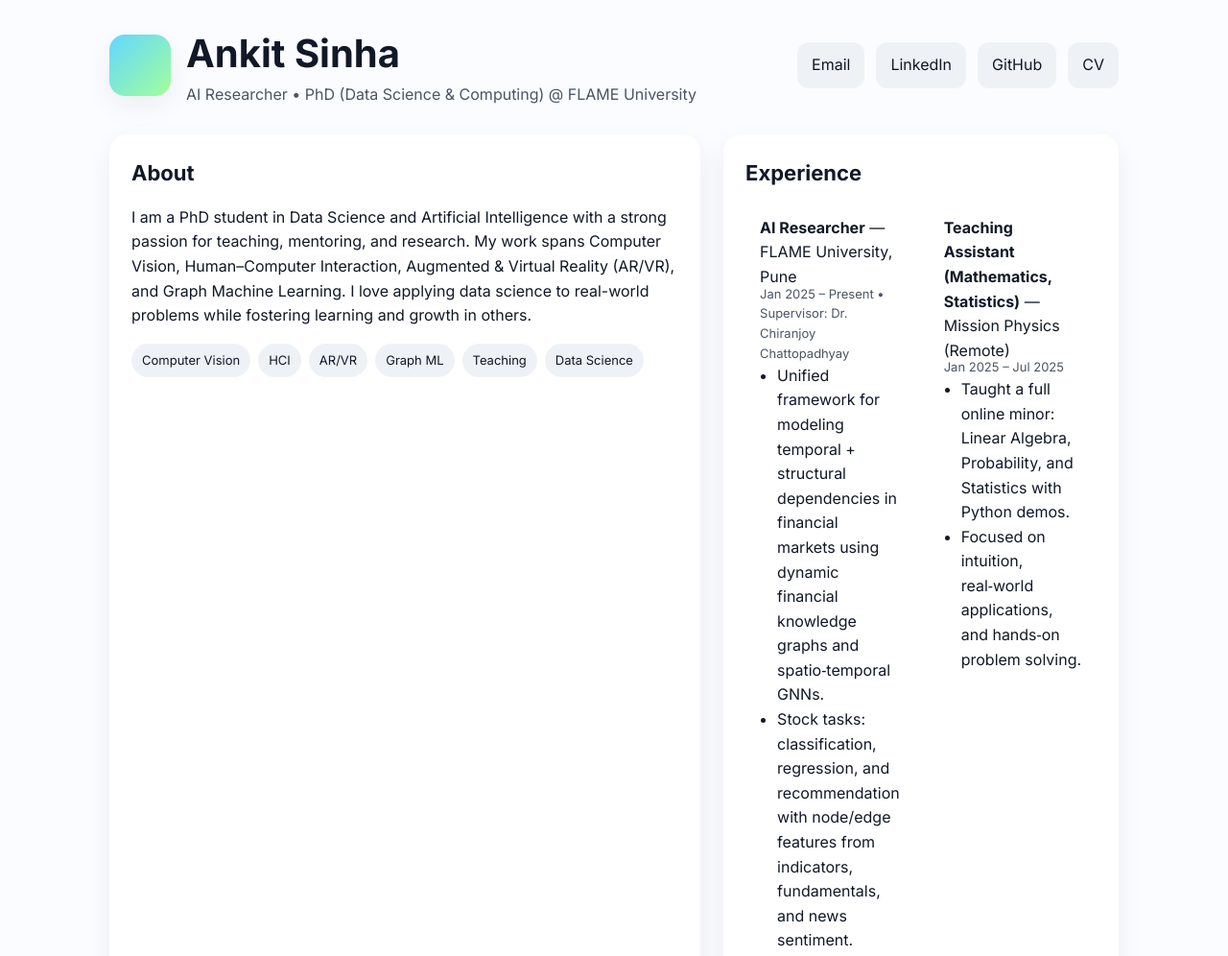
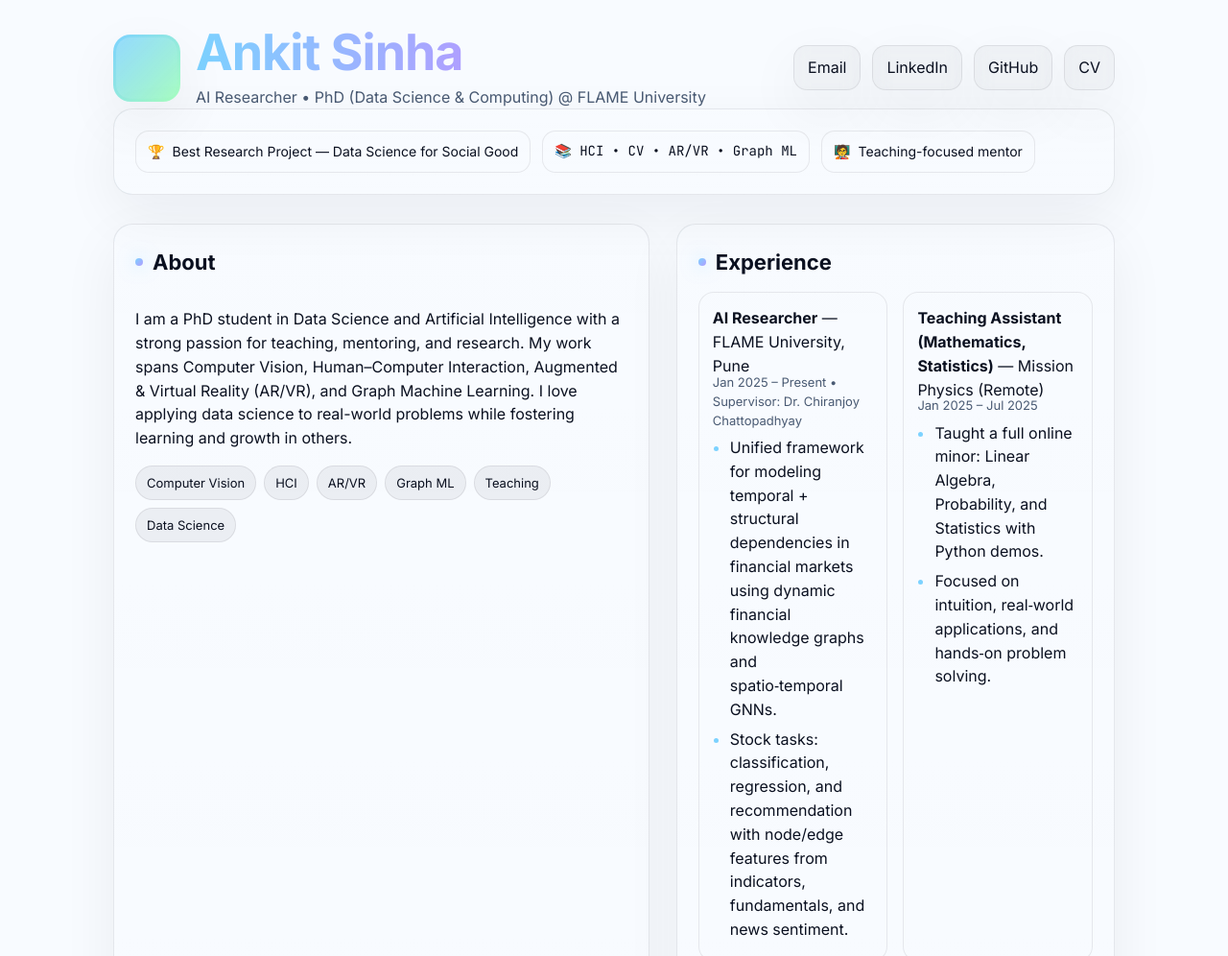
Before and after one commit to ankitpiklu17/ankitpiklu17.github.io, a plain HTML site: page index.html in a window 1280 px wide. Shown: the top 996 px of the page at 96% size. Drawn offline with Linux system fonts and the light colour scheme.

Commit message:
Update index.html

```diff
--- a/index.html
+++ b/index.html
@@ -7,42 +7,105 @@
   <meta name="description" content="Ankit Sinha — PhD student and AI researcher in HCI, Computer Vision, AR/VR, and Graph ML. Teaching-minded, research-driven." />
   <meta name="author" content="Ankit Sinha" />
   <link rel="preconnect" href="https://fonts.gstatic.com" crossorigin>
-  <link href="https://fonts.googleapis.com/css2?family=Inter:wght@300;400;500;600;700;800&display=swap" rel="stylesheet">
+  <link href="https://fonts.googleapis.com/css2?family=Inter:wght@300;400;500;600;700;800&family=JetBrains+Mono:wght@400;600&display=swap" rel="stylesheet">
   <style>
+    /* ===== THEME ===== */
     :root{
-      --bg:#0b0c10; --panel:#111317; --text:#ecf1f3; --muted:#b6c2c9; --brand:#64d6ff; --accent:#a2ff9b;
-      --chip:#1a1f26; --shadow:0 10px 30px rgba(0,0,0,.35);
+      --bg: #070a12;          /* page background */
+      --bg-2: #0b1220;        /* panel background */
+      --glass: rgba(255,255,255,.06);
+      --text: #eaf2ff;
+      --muted: #a6b3c5;
+      --brand: #7cd2ff;       /* cyan */
+      --brand-2: #a8ffbf;     /* green */
+      --accent: #b19dff;      /* violet */
+      --chip: rgba(255,255,255,.08);
+      --border: 1px solid rgba(255,255,255,.08);
+      --shadow: 0 20px 60px rgba(0,0,0,.35);
+      --radius-xl: 20px;
+      --radius-lg: 16px;
     }
     @media (prefers-color-scheme: light){
-      :root{ --bg:#fafcff; --panel:#ffffff; --text:#111827; --muted:#4b5563; --chip:#eef2f7; --shadow:0 10px 30px rgba(2,6,23,.06);}
+      :root{ --bg:#f8fbff; --bg-2:#ffffff; --glass:rgba(2,6,23,.04); --text:#0a1020; --muted:#495a73; --chip:rgba(2,6,23,.05); --border:1px solid rgba(2,6,23,.08); --shadow:0 20px 60px rgba(10,16,32,.06);}
     }
+
     *{box-sizing:border-box}
-    html,body{margin:0;padding:0;background:var(--bg);color:var(--text);font-family:Inter,system-ui,-apple-system,Segoe UI,Roboto,Helvetica,Arial,sans-serif;line-height:1.6}
+    html,body{margin:0;padding:0;background:var(--bg);color:var(--text);font-family:Inter,system-ui,-apple-system,Segoe UI,Roboto,Helvetica,Arial,sans-serif;line-height:1.55}
     a{color:var(--brand);text-decoration:none}
     a:hover{text-decoration:underline}
-    .wrap{max-width:1100px;margin:0 auto;padding:24px}
-    header{display:flex;gap:24px;align-items:center;justify-content:space-between;flex-wrap:wrap}
+
+    /* ===== BACKGROUND EFFECTS ===== */
+    .bg-wrap{position:fixed;inset:0;z-index:-1;overflow:hidden}
+    .gradients{
+      position:absolute;inset:-20% -10% -10% -20%;
+      background:
+        radial-gradient(40% 40% at 10% 10%, rgba(124,210,255,.18), transparent 60%),
+        radial-gradient(35% 35% at 90% 20%, rgba(168,255,191,.14), transparent 60%),
+        radial-gradient(50% 50% at 50% 100%, rgba(177,157,255,.12), transparent 60%);
+      filter: blur(60px);
+      animation: float 28s ease-in-out infinite alternate;
+    }
+    @keyframes float{ 0%{transform:translate3d(0,0,0)} 100%{transform:translate3d(0,-40px,0)} }
+
+    .grid-overlay{
+      position:absolute;inset:0;
+      background-image: linear-gradient(to right, rgba(255,255,255,.06) 1px, transparent 1px), linear-gradient(to bottom, rgba(255,255,255,.06) 1px, transparent 1px);
+      background-size: 40px 40px;
+      mask-image: radial-gradient(ellipse at center, black 40%, transparent 80%);
+      opacity:.18;
+    }
+
+    /* ===== LAYOUT ===== */
+    .wrap{max-width:1100px;margin:0 auto;padding:28px}
+    header{display:flex;gap:22px;align-items:center;justify-content:space-between;flex-wrap:wrap}
+
+    /* ===== BRAND / HERO ===== */
     .brand{display:flex;align-items:center;gap:16px}
-    .avatar{width:64px;height:64px;border-radius:16px;background:linear-gradient(135deg,var(--brand),var(--accent));box-shadow:var(--shadow)}
-    h1{font-size:clamp(28px,4vw,40px);margin:0}
-    .role{color:var(--muted);margin-top:-2px}
+    .avatar{width:70px;height:70px;border-radius:18px;box-shadow:var(--shadow);background:linear-gradient(135deg,var(--brand),var(--brand-2));position:relative}
+    .avatar:after{content:"";position:absolute;inset:3px;border-radius:15px;background:linear-gradient(135deg, rgba(255,255,255,.18), rgba(255,255,255,.02));backdrop-filter: blur(2px)}
+
+    h1{margin:0;font-size:clamp(34px,5vw,52px);line-height:1.05;letter-spacing:-.02em}
+    .gradient-text{background:linear-gradient(92deg,var(--brand),var(--accent) 55%,var(--brand-2));-webkit-background-clip:text;background-clip:text;color:transparent}
+    .role{color:var(--muted);margin-top:6px}
+
     nav{display:flex;gap:12px;flex-wrap:wrap}
-    .btn{display:inline-flex;align-items:center;gap:8px;padding:10px 14px;border-radius:12px;background:var(--chip);color:var(--text);border:1px solid rgba(255,255,255,.08)}
-    .btn:hover{transform:translateY(-1px);transition:transform .15s ease}
-    main{margin-top:28px;display:grid;grid-template-columns:1fr;gap:24px}
-    @media (min-width:980px){ main{grid-template-columns:1.2fr .8fr} }
-    section{background:var(--panel);border:1px solid rgba(255,255,255,.06);border-radius:18px;padding:22px;box-shadow:var(--shadow)}
-    h2{margin:0 0 12px 0;font-size:22px}
+    .btn{display:inline-flex;align-items:center;gap:10px;padding:10px 14px;border-radius:14px;background:var(--glass);color:var(--text);border:var(--border);box-shadow: var(--shadow);backdrop-filter: blur(8px)}
+    .btn:hover{transform:translateY(-2px);transition:transform .18s ease}
+
+    /* ===== MAIN SECTIONS ===== */
+    main{margin-top:30px;display:grid;grid-template-columns:1fr;gap:28px}
+    @media (min-width:980px){ main{grid-template-columns:1.1fr .9fr} }
+    section{background:linear-gradient(180deg, rgba(255,255,255,.06), rgba(255,255,255,.03));border:var(--border);border-radius:var(--radius-xl);padding:22px;box-shadow:var(--shadow);position:relative;overflow:hidden}
+    section:before{content:"";position:absolute;inset:-1px;border-radius:inherit;padding:1px;background:linear-gradient(120deg, rgba(124,210,255,.45), rgba(177,157,255,.35), rgba(168,255,191,.35));-webkit-mask: linear-gradient(#000 0 0) content-box, linear-gradient(#000 0 0);-webkit-mask-composite: xor;mask-composite: exclude;opacity:.4}
+
+    h2{margin:0 0 14px 0;font-size:22px;display:inline-flex;align-items:center;gap:10px}
+    h2 .dot{width:8px;height:8px;border-radius:999px;background:linear-gradient(135deg,var(--brand),var(--accent));box-shadow:0 0 18px rgba(124,210,255,.6)}
+
     .chips{display:flex;flex-wrap:wrap;gap:8px}
-    .chip{background:var(--chip);padding:6px 10px;border-radius:999px;border:1px solid rgba(255,255,255,.08);font-size:13px}
+    .chip{background:var(--chip);padding:7px 11px;border-radius:999px;border:var(--border);font-size:13px}
+
     ul{margin:0;padding-left:18px}
     .grid{display:grid;gap:16px}
     .two{grid-template-columns:1fr}
     @media (min-width:720px){ .two{grid-template-columns:1fr 1fr} }
-    .item{padding:14px;border-radius:14px;border:1px solid rgba(255,255,255,.06);background:rgba(255,255,255,.02)}
+    .item{padding:14px;border-radius:16px;border:var(--border);background:rgba(255,255,255,.03);transition:transform .18s ease, box-shadow .18s ease}
+    .item:hover{transform:translateY(-2px);box-shadow:0 14px 30px rgba(0,0,0,.25)}
     .meta{color:var(--muted);font-size:13px;margin-top:-6px}
-    footer{margin:34px 0 14px;color:var(--muted);text-align:center}
-    .sr-only{position:absolute;width:1px;height:1px;padding:0;margin:-1px;overflow:hidden;clip:rect(0,0,0,0);border:0}
+
+    /* Fancy list bullets */
+    li{margin:6px 0}
+    li::marker{color:var(--brand)}
+
+    /* ===== EXTRA: HIGHLIGHTS STRIP ===== */
+    .highlights{display:flex;gap:12px;flex-wrap:wrap}
+    .badge{display:inline-flex;align-items:center;gap:8px;border:var(--border);background:rgba(255,255,255,.05);padding:10px 12px;border-radius:14px;font-size:14px}
+    .mono{font-family:"JetBrains Mono", ui-monospace, SFMono-Regular, Menlo, Consolas, monospace}
+
+    footer{margin:36px 0 14px;color:var(--muted);text-align:center}
+
+    /* ===== ANIMATE ON SCROLL (AOS-lite) ===== */
+    [data-fade]{opacity:0;transform:translateY(8px);transition:opacity .5s ease, transform .5s ease}
+    [data-fade].visible{opacity:1;transform:none}
   </style>
   <script type="application/ld+json">
   {
@@ -62,16 +125,22 @@
   </script>
 </head>
 <body>
+  <!-- background candy -->
+  <div class="bg-wrap" aria-hidden="true">
+    <div class="gradients"></div>
+    <div class="grid-overlay"></div>
+  </div>
+
   <div class="wrap">
     <header>
-      <div class="brand">
+      <div class="brand" data-fade>
         <div class="avatar" aria-hidden="true"></div>
         <div>
-          <h1>Ankit Sinha</h1>
+          <h1 class="gradient-text">Ankit Sinha</h1>
           <div class="role">AI Researcher • PhD (Data Science & Computing) @ FLAME University</div>
         </div>
       </div>
-      <nav aria-label="Primary">
+      <nav aria-label="Primary" data-fade>
         <a class="btn" href="mailto:ankit.sinha@flame.edu.in" rel="me">Email</a>
         <a class="btn" href="https://www.linkedin.com/in/ankit-sinha-016166215/" target="_blank" rel="noopener">LinkedIn</a>
         <a class="btn" href="https://github.com/ankitpiklu17" target="_blank" rel="noopener">GitHub</a>
@@ -79,10 +148,17 @@
       </nav>
     </header>
 
+    <!-- quick highlights -->
+    <section class="highlights" aria-label="Key highlights" data-fade>
+      <div class="badge"><span>🏆</span> Best Research Project — Data Science for Social Good</div>
+      <div class="badge mono">📚 HCI • CV • AR/VR • Graph ML</div>
+      <div class="badge"><span>🧑‍🏫</span> Teaching-focused mentor</div>
+    </section>
+
     <main>
       <!-- Left column -->
-      <section aria-labelledby="about">
-        <h2 id="about">About</h2>
+      <section aria-labelledby="about" data-fade>
+        <h2 id="about"><span class="dot"></span> About</h2>
         <p>
           I am a PhD student in Data Science and Artificial Intelligence with a strong passion for teaching, mentoring, and research.
           My work spans Computer Vision, Human–Computer Interaction, Augmented & Virtual Reality (AR/VR), and Graph Machine Learning.
@@ -98,8 +174,8 @@
         </div>
       </section>
 
-      <section aria-labelledby="experience">
-        <h2 id="experience">Experience</h2>
+      <section aria-labelledby="experience" data-fade>
+        <h2 id="experience"><span class="dot"></span> Experience</h2>
         <div class="grid two">
           <div class="item">
             <strong>AI Researcher</strong> — FLAME University, Pune
@@ -130,8 +206,8 @@
       </section>
 
       <!-- Right column -->
-      <section aria-labelledby="education">
-        <h2 id="education">Education</h2>
+      <section aria-labelledby="education" data-fade>
+        <h2 id="education"><span class="dot"></span> Education</h2>
         <div class="grid">
           <div class="item">
             <strong>PhD, Data Science & Computing</strong> — FLAME University, Pune
@@ -151,8 +227,8 @@
         </div>
       </section>
 
-      <section aria-labelledby="projects">
-        <h2 id="projects">Selected Projects</h2>
+      <section aria-labelledby="projects" data-fade>
+        <h2 id="projects"><span class="dot"></span> Selected Projects</h2>
         <div class="grid two">
           <div class="item">
             <strong>Face Recognition Using ML</strong>
@@ -182,8 +258,8 @@
         </div>
       </section>
 
-      <section aria-labelledby="skills">
-        <h2 id="skills">Skills</h2>
+      <section aria-labelledby="skills" data-fade>
+        <h2 id="skills"><span class="dot"></span> Skills</h2>
         <div class="chips">
           <span class="chip">Python</span>
           <span class="chip">R</span>
@@ -204,8 +280,8 @@
         </div>
       </section>
 
-      <section aria-labelledby="certs">
-        <h2 id="certs">Certifications & Workshops</h2>
+      <section aria-labelledby="certs" data-fade>
+        <h2 id="certs"><span class="dot"></span> Certifications & Workshops</h2>
         <ul>
           <li>Fuzzy Logic and Neural Networks — IIT Kharagpur (NPTEL)</li>
           <li>Computer Vision & Image Processing — IIT Guwahati (NPTEL)</li>
@@ -215,8 +291,8 @@
         </ul>
       </section>
 
-      <section aria-labelledby="contact" id="cv">
-        <h2 id="contact">Contact</h2>
+      <section aria-labelledby="contact" id="cv" data-fade>
+        <h2 id="contact"><span class="dot"></span> Contact</h2>
         <p>
           Pune, India • he/him • <a href="mailto:ankit.sinha@flame.edu.in">ankit.sinha@flame.edu.in</a><br/>
           Prefer email for collaborations in HCI, CV, AR/VR, and Graph ML.
@@ -233,10 +309,15 @@
   </div>
 
   <script>
-    // Year + quick helper to attach your CV later
+    // Year & CV link
     document.getElementById('year').textContent = new Date().getFullYear();
-    // Replace with your uploaded CV path once added to the repo (e.g., ./Ankit_Sinha_CV.pdf)
     document.getElementById('cvLink').setAttribute('href', './Ankit_Sinha_CV(1)-1.pdf');
+
+    // Minimal AOS (animate on scroll) without libs
+    const io = new IntersectionObserver((entries)=>{
+      entries.forEach(e=>{ if(e.isIntersecting){ e.target.classList.add('visible'); io.unobserve(e.target); } });
+    },{ threshold:.12 });
+    document.querySelectorAll('[data-fade]').forEach(el=> io.observe(el));
   </script>
 </body>
 </html>
```
